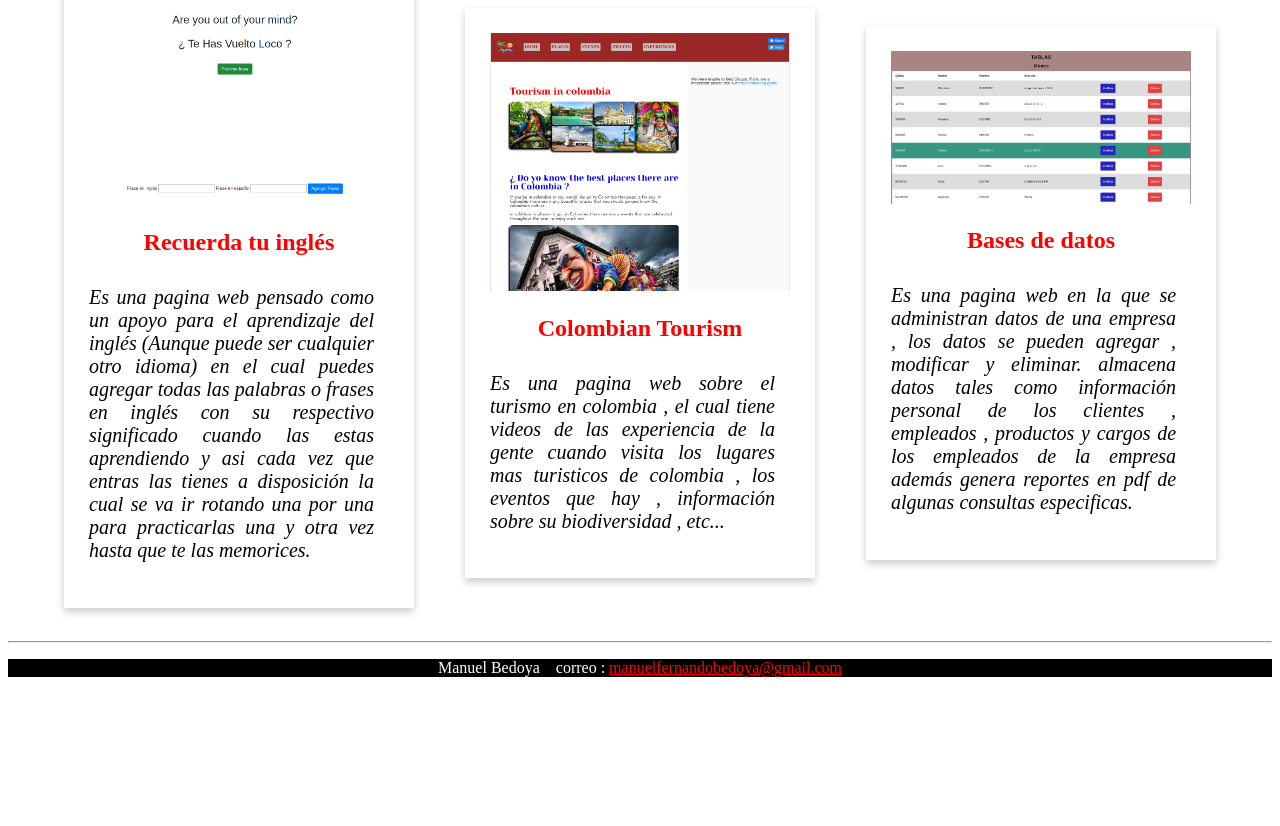
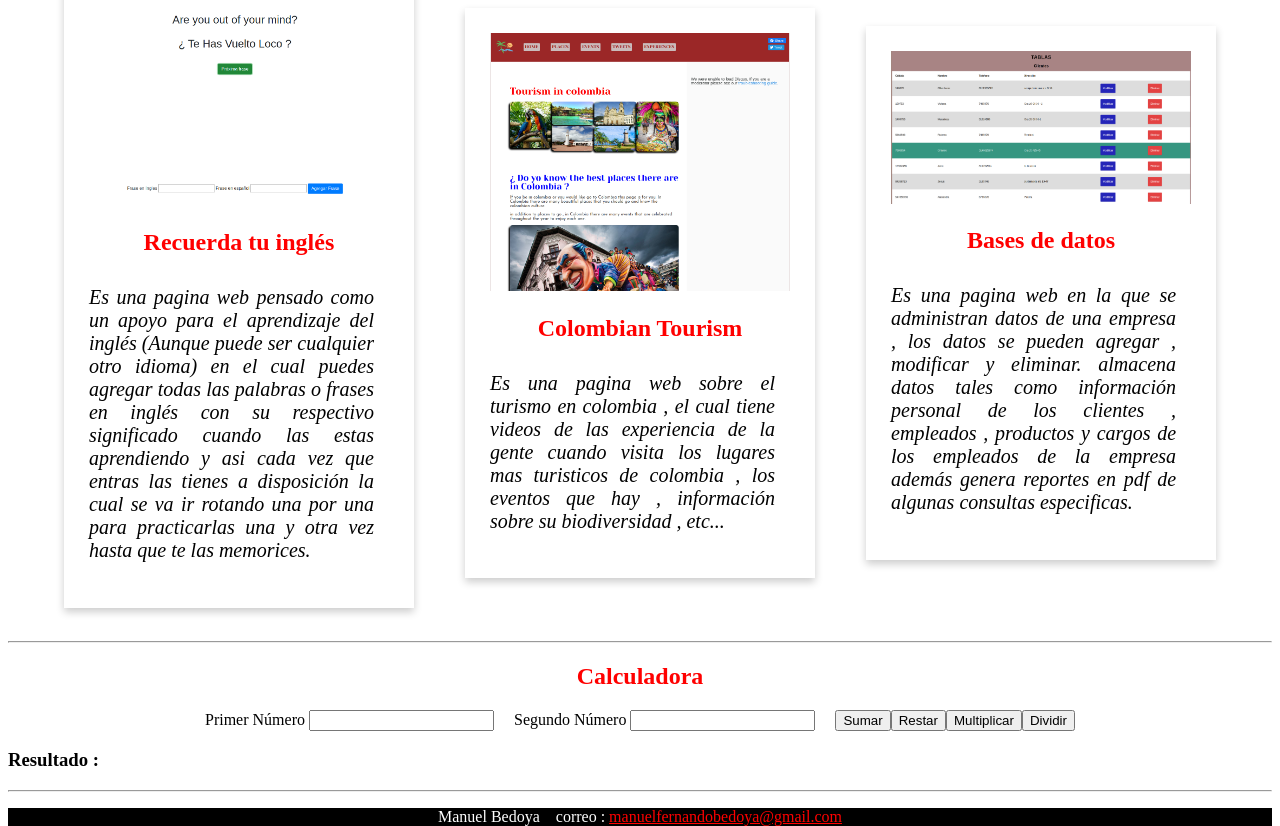
Before and after one commit to ManuBedoya/ManuBedoya.github.io, a plain HTML site: page index.html in a window 1280 px wide. Shown: the part 1402-2228 px from the top of the page. Before the commit the page ends 2079 px from the top, so only its background shows below. Drawn offline with Linux system fonts and the light colour scheme.

Commit message:
Se le agrego calculadora

```diff
--- a/behavor.js
+++ b/behavor.js
@@ -0,0 +1,29 @@
+let firstNumber = 0;
+let secondNumber = 0;
+
+function sumar() {
+  firstNumber = document.getElementById("number1").value;
+  secondNumber = document.getElementById("number2").value;
+  document.getElementById("resultado").innerHTML =
+    parseInt(firstNumber) + parseInt(secondNumber);
+}
+
+function restar() {
+  firstNumber = document.getElementById("number1").value;
+  secondNumber = document.getElementById("number2").value;
+  document.getElementById("resultado").innerHTML =
+    parseInt(firstNumber) - parseInt(secondNumber);
+}
+function multiplicar() {
+  firstNumber = document.getElementById("number1").value;
+  secondNumber = document.getElementById("number2").value;
+  document.getElementById("resultado").innerHTML =
+    parseInt(firstNumber) * parseInt(secondNumber);
+}
+
+function dividir() {
+  firstNumber = document.getElementById("number1").value;
+  secondNumber = document.getElementById("number2").value;
+  document.getElementById("resultado").innerHTML =
+    parseInt(firstNumber) / parseInt(secondNumber);
+}
--- a/index.html
+++ b/index.html
@@ -128,6 +128,25 @@
           </p>
         </div>
       </article>
+      <hr />
+      <h2>Calculadora</h2>
+      <form>
+        <label for="firstNumber"
+          >Primer Número
+          <input type="number" name="firstNumber" id="number1" />
+        </label>
+        &nbsp;&nbsp;&nbsp;&nbsp;&nbsp;
+        <label for="firstNumber"
+          >Segundo Número
+          <input type="number" name="secondNumber" id="number2" />
+        </label>
+        &nbsp;&nbsp;&nbsp;&nbsp;&nbsp;
+        <button type="button" onclick="sumar()">Sumar</button>
+        <button type="button" onclick="restar()">Restar</button>
+        <button type="button" onclick="multiplicar()">Multiplicar</button>
+        <button type="button" onclick="dividir()">Dividir</button>
+      </form>
+      <h3>Resultado : <span id="resultado"></span></h3>
     </div>
     <hr />
 
--- a/styles.css
+++ b/styles.css
@@ -114,9 +114,21 @@ a {
   align-items: center;
   justify-content: center;
 }
+
+form {
+  display: flex;
+  align-items: center;
+  justify-content: center;
+}
 @media (max-width: 691px) {
   main,
   #contentCards {
     flex-direction: column;
   }
+  button {
+    margin-top: 10px;
+  }
+  form {
+    display: inline;
+  }
 }
```
